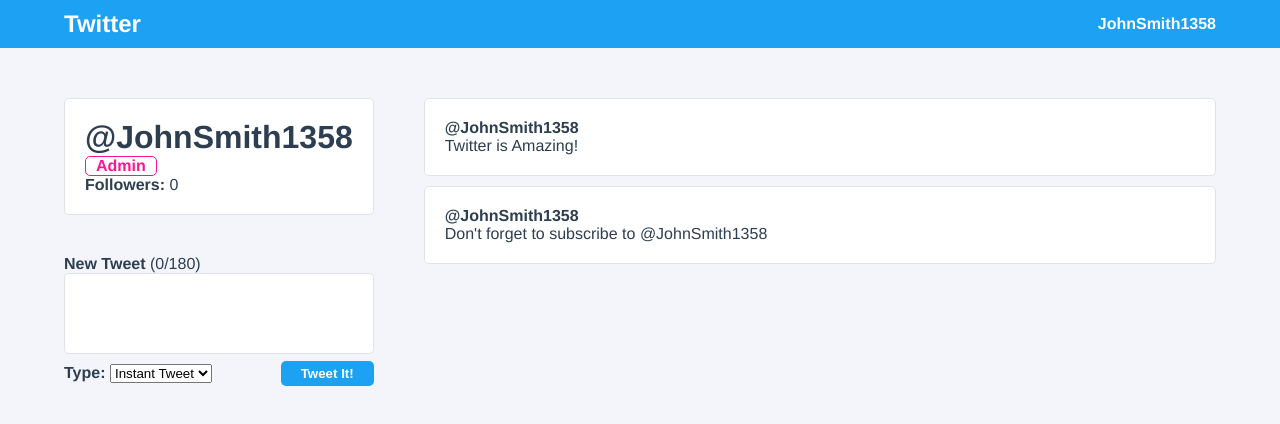
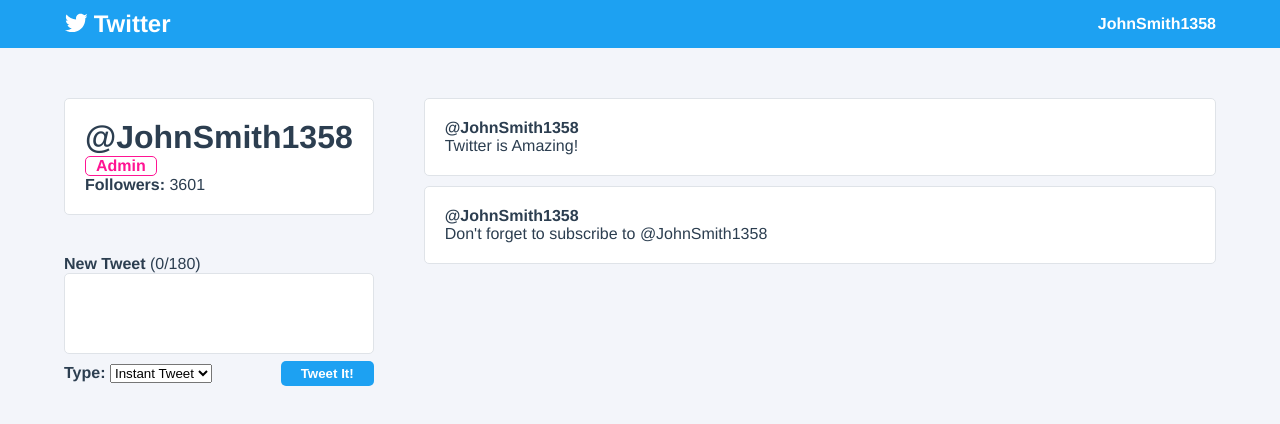
Before and after one commit to PauliusU/twitter-clone-vue, a Vue app: page /user/1 in a window 1280 px wide. Shown: the top 424 px of the page. Built offline with nearby package versions, Linux system fonts and the light colour scheme.

Commit message:
Display followers count for each user

```diff
--- a/src/App.vue
+++ b/src/App.vue
@@ -3,6 +3,11 @@
         <nav>
             <router-link to="/">
                 <div class="navigation__logo">
+                    <svg class="navigation__logo--icon">
+                        <g>
+                            <path d="M23.643 4.937c-.835.37-1.732.62-2.675.733.962-.576 1.7-1.49 2.048-2.578-.9.534-1.897.922-2.958 1.13-.85-.904-2.06-1.47-3.4-1.47-2.572 0-4.658 2.086-4.658 4.66 0 .364.042.718.12 1.06-3.873-.195-7.304-2.05-9.602-4.868-.4.69-.63 1.49-.63 2.342 0 1.616.823 3.043 2.072 3.878-.764-.025-1.482-.234-2.11-.583v.06c0 2.257 1.605 4.14 3.737 4.568-.392.106-.803.162-1.227.162-.3 0-.593-.028-.877-.082.593 1.85 2.313 3.198 4.352 3.234-1.595 1.25-3.604 1.995-5.786 1.995-.376 0-.747-.022-1.112-.065 2.062 1.323 4.51 2.093 7.14 2.093 8.57 0 13.255-7.098 13.255-13.254 0-.2-.005-.402-.014-.602.91-.658 1.7-1.477 2.323-2.41z"></path>
+                        </g>
+                    </svg>
                     Twitter
                 </div>
             </router-link>
@@ -52,6 +57,21 @@
         .navigation__logo {
             font-weight: bold;
             font-size: 24px;
+            /*display: flex;*/
+
+            &:hover {
+                color: deeppink;
+
+                .navigation__logo--icon {
+                    fill: deeppink;
+                }
+            }
+
+            .navigation__logo--icon {
+                fill: white;
+                width: 23px;
+                height: 21px;
+            }
         }
 
         .navigation__user {
--- a/src/assets/users.js
+++ b/src/assets/users.js
@@ -5,6 +5,7 @@
         "firstName": "John",
         "lastName": "Smith",
         "email": "John@Smith.com",
+        "followers": 3601,
         "isAdmin": true,
         "tweets": [
             {
@@ -23,8 +24,14 @@
         "firstName": "Ashley",
         "lastName": "Cole",
         "email": null,
+        "followers": 129,
         "isAdmin": false,
-        "tweets": []
+        "tweets": [
+            {
+                "id": 1,
+                "content": "Stop the count!"
+            },
+        ]
     },
     {
         "id": 3,
@@ -32,6 +39,7 @@
         "firstName": "Curtis",
         "lastName": "Jones",
         "email": null,
+        "followers": 0,
         "isAdmin": false,
         "tweets": []
     },
@@ -41,6 +49,7 @@
         "firstName": "Robert",
         "lastName": "Williams",
         "email": null,
+        "followers": 1568,
         "isAdmin": false,
         "tweets": [
             {
--- a/src/components/CreateTweetPanel.vue
+++ b/src/components/CreateTweetPanel.vue
@@ -86,6 +86,7 @@
                 background-color: #1da1f2;
                 color: white;
                 font-weight: bold;
+                cursor: pointer;
             }
         }
 
--- a/src/views/UserProfile.vue
+++ b/src/views/UserProfile.vue
@@ -7,7 +7,7 @@
                     Admin
                 </div>
                 <div class="user-profile__follower-count">
-                    <strong>Followers: </strong> {{ state.followers }}
+                    <strong>Followers: </strong> {{ state.user.followers }}
                 </div>
             </div>
             <CreateTweetPanel @add-tweet="addTweet"/>
@@ -18,6 +18,11 @@
                     :key="tweet.id"
                     :username="state.user.username"
                     :tweet="tweet"
+            />
+            <TweetItem
+                    v-if="state.user.tweets.length === 0"
+                    :username="state.user.username + ' has no tweets'"
+                    tweet='{}'
             />
         </div>
     </div>
@@ -39,9 +44,7 @@
             // get userId from URL
             const userId = computed(() => route.params.userId);
 
-
             const state = reactive({
-                followers: 0,
                 user: users[userId.value - 1] || users[0],
             });
 
```
